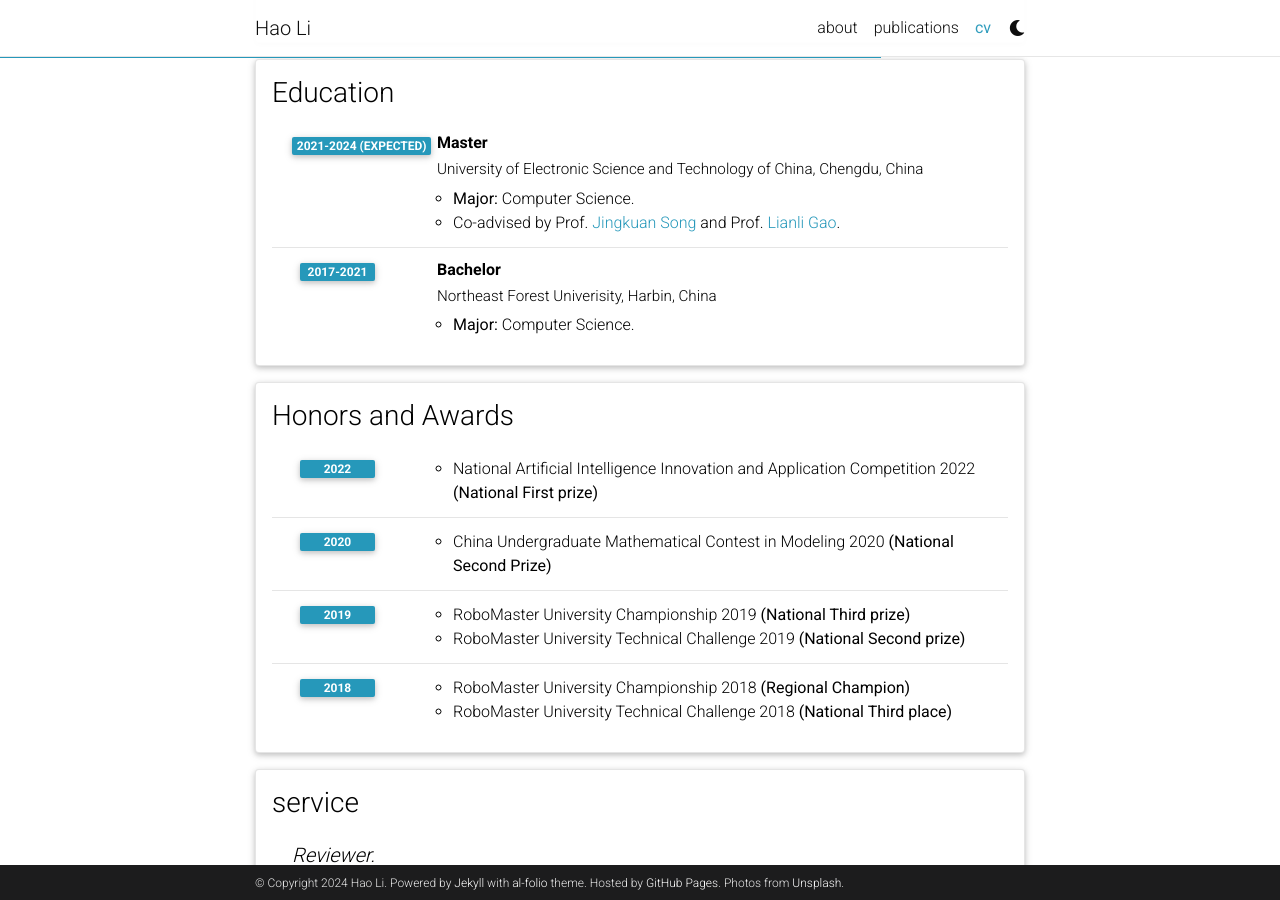
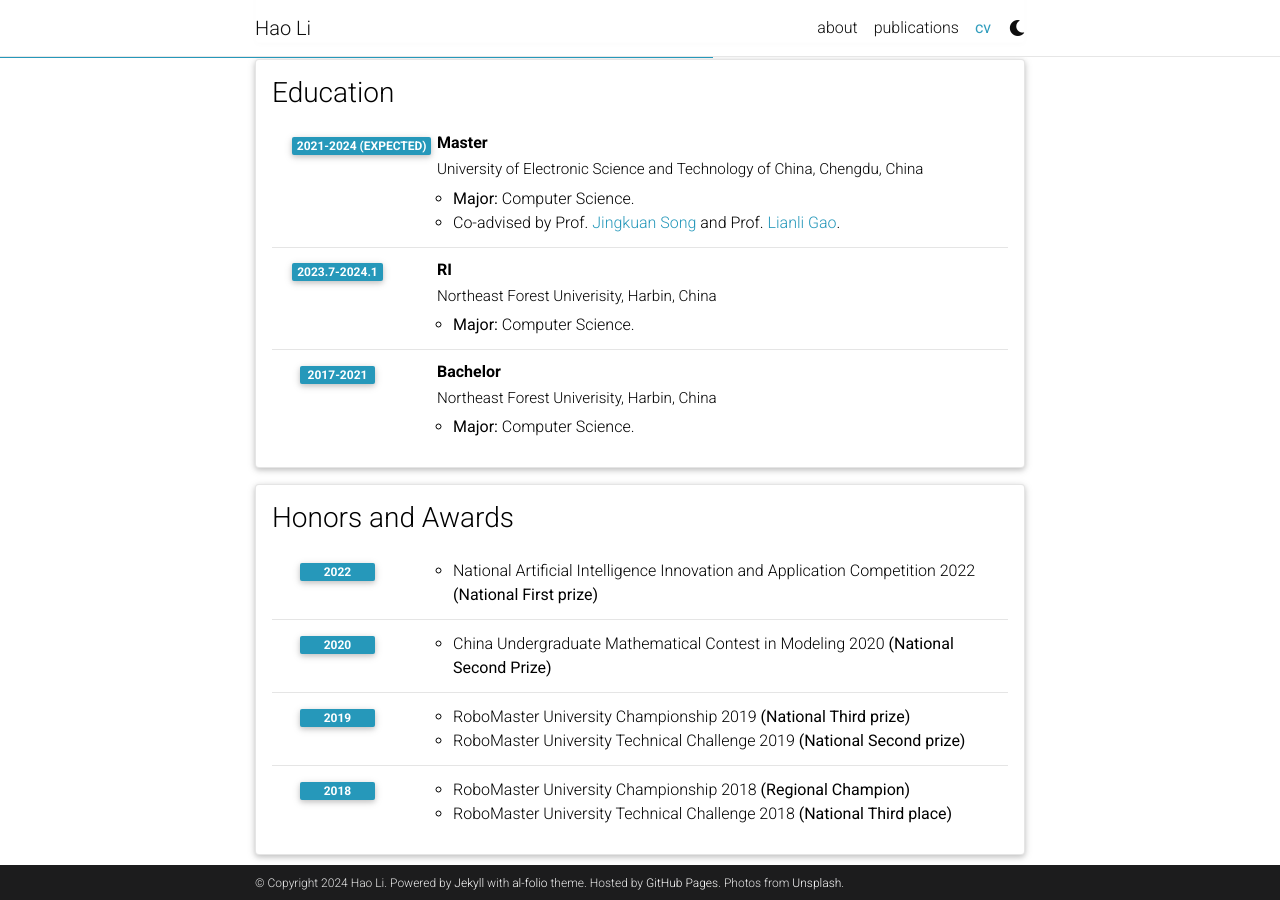
Before and after one commit to leolee99/leolee99.github.io, a Jekyll site: the page built from _pages/cv.md, in a window 1280 px wide and 900 px high, scrolled down 302 px. Built offline with Jekyll 4.4.1, drawn with Linux system fonts in a browser that asks for light colours; comment, search, counter and statistics services are not loaded; a style sheet for code colours, icons or effects is not loaded.

Commit message:
Update cv.yml

```diff
--- a/_data/cv.yml
+++ b/_data/cv.yml
@@ -22,6 +22,11 @@
     #     - "<b>Major:</b> Computer Science."
     #     - Supervised by Prof. <a href="https://www.chuatatseng.com/">Tat-seng Chua</a>.
     #     - Mentored by Dr. <a href="https://anzhang314.github.io/">An Zhang</a>.
+    - title: RI
+      institution: Northeast Forest Univerisity, Harbin, China
+      year: 2023.7-2024.1
+      description:
+        - "<b>Major:</b> Computer Science."
     - title: Bachelor
       institution: Northeast Forest Univerisity, Harbin, China
       year: 2017-2021
```
